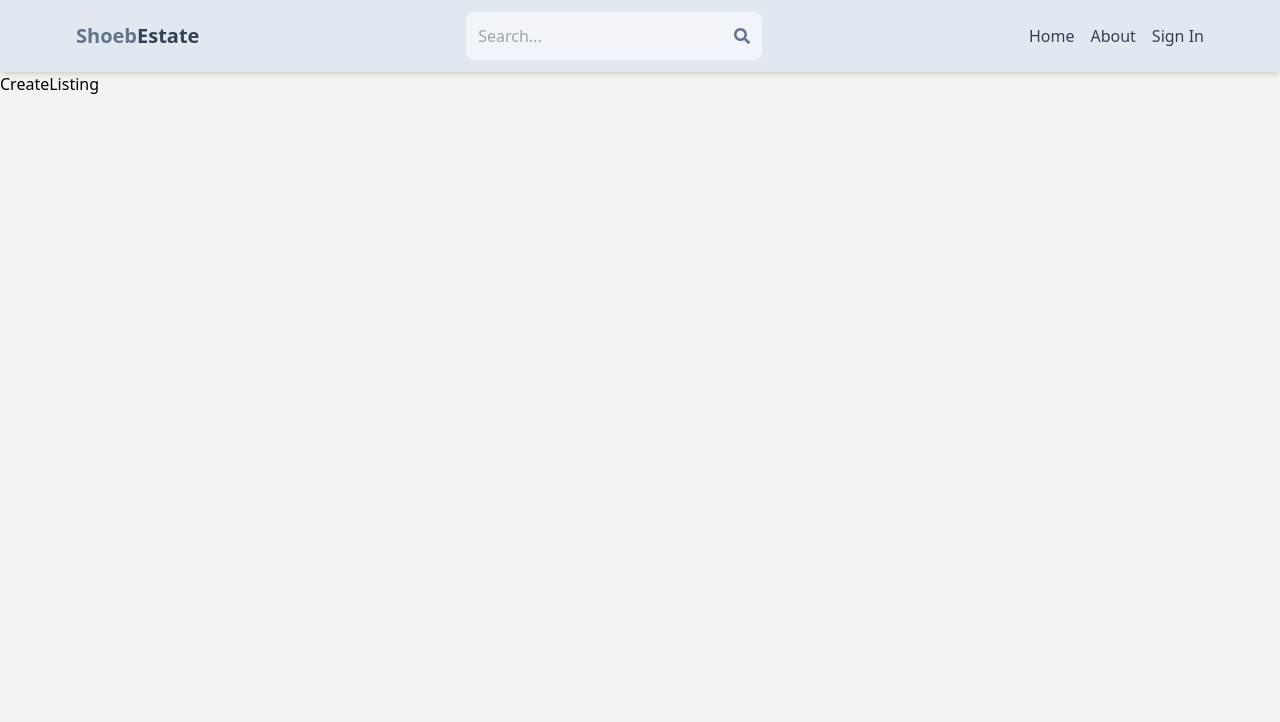
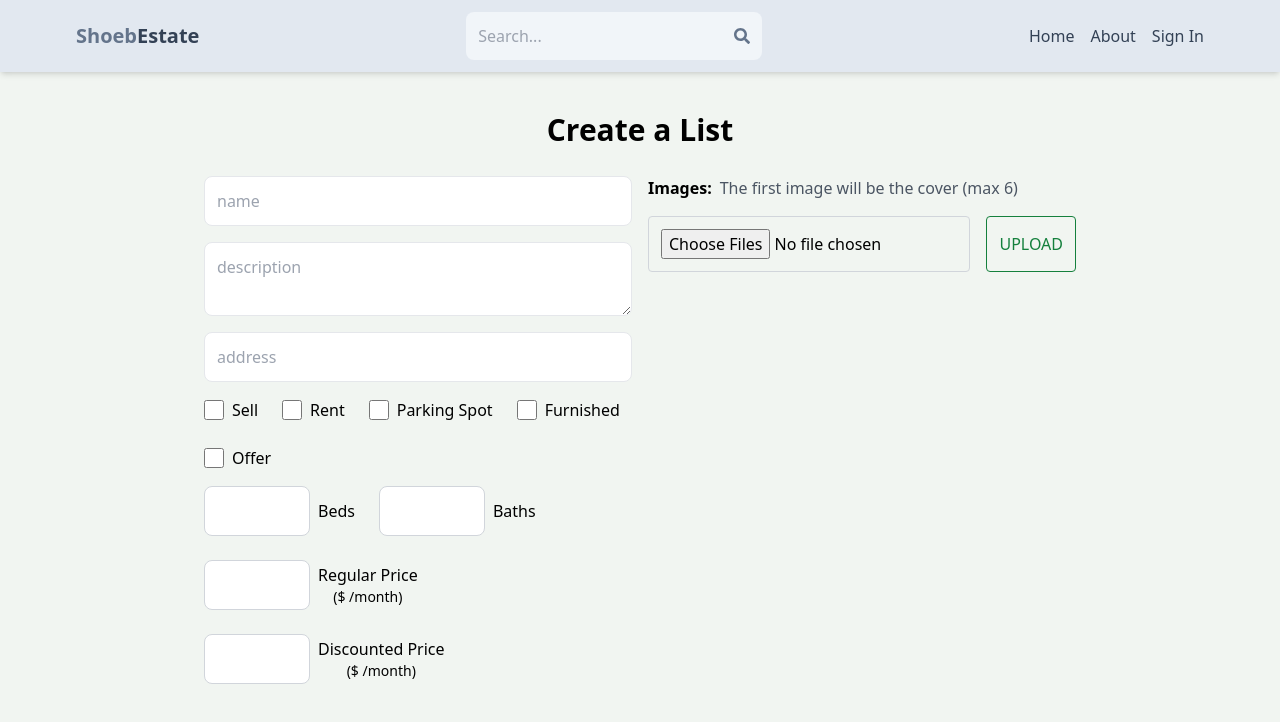
Before and after one commit to mdshoeb8147/estate, a React (Vite) app in the folder client/: page /create-listing in a window 1280 px wide. Shown: the top 722 px of the page. Built offline with nearby package versions, Linux system fonts and the light colour scheme.

Commit message:
listing ui

```diff
--- a/client/src/pages/CreateListing.jsx
+++ b/client/src/pages/CreateListing.jsx
@@ -1,4 +1,130 @@
 const CreateListing = () => {
-  return <div>CreateListing</div>;
+  return (
+    <main className="p-3 max-w-4xl mx-auto">
+      <h1 className="text-3xl font-semibold text-center my-7">Create a List</h1>
+      <form className="flex flex-col sm:flex-row gap-4">
+        <div className="flex flex-col gap-4 flex-1">
+          <input
+            type="text"
+            placeholder="name"
+            className="border p-3 rounded-lg "
+            id="name"
+            maxLength="62"
+            minLength="10"
+            required
+          />
+          <textarea
+            type="text"
+            placeholder="description"
+            className="border p-3 rounded-lg "
+            id="description"
+            required
+          />
+          <input
+            type="text"
+            placeholder="address"
+            className="border p-3 rounded-lg "
+            id="name"
+            required
+          />
+          <div className="flex gap-6 flex-wrap">
+            <div className="flex gap-2">
+              <input type="checkbox" id="sale" className="w-5" />
+              <span>Sell</span>
+            </div>
+            <div className="flex gap-2">
+              <input type="checkbox" id="rent" className="w-5" />
+              <span>Rent</span>
+            </div>
+            <div className="flex gap-2">
+              <input type="checkbox" id="parking" className="w-5" />
+              <span>Parking Spot</span>
+            </div>
+            <div className="flex gap-2">
+              <input type="checkbox" id="furnished" className="w-5" />
+              <span>Furnished</span>
+            </div>
+            <div className="flex gap-2">
+              <input type="checkbox" id="offer" className="w-5" />
+              <span>Offer</span>
+            </div>
+          </div>
+          <div className="flex flex-wrap gap-6">
+            <div className="flex items-center gap-2">
+              <input
+                type="number"
+                id="bedrooms"
+                min="1"
+                max="10"
+                required
+                className="p-3 border border-gray-300 rounded-lg"
+              />
+              <p>Beds</p>
+            </div>
+            <div className="flex items-center gap-2">
+              <input
+                type="number"
+                id="bathrooms"
+                min="1"
+                max="10"
+                required
+                className="p-3 border border-gray-300 rounded-lg"
+              />
+              <p>Baths</p>
+            </div>
+            <div className="flex items-center gap-2">
+              <input
+                type="number"
+                id="regularPrice"
+                min="1"
+                max="10"
+                required
+                className="p-3 border border-gray-300 rounded-lg"
+              />
+              <div className="flex flex-col items-center">
+                <p>Regular Price</p>
+                <span className="text-sm">($ /month)</span>
+              </div>
+            </div>
+            <div className="flex items-center gap-2">
+              <input
+                type="number"
+                id="discountPrice"
+                min="1"
+                max="10"
+                required
+                className="p-3 border border-gray-300 rounded-lg"
+              />
+              <div className="flex flex-col items-center">
+                <p>Discounted Price</p>
+                <span className="text-sm">($ /month)</span>
+              </div>
+            </div>
+          </div>
+        </div>
+        <div className="flex flex-col flex-1 gap-4">
+          <p className="font-semibold">
+            Images:
+            <span className="font-normal text-gray-600 ml-2">
+              The first image will be the cover (max 6)
+            </span>
+          </p>
+          <div className="flex gap-4">
+            <input
+              className="p-3 border border-gray-300 rounded w-full "
+              type="file"
+              id="images"
+              multiple
+              accept="image/*"
+              required
+            />
+            <button className="p-3 text-green-700 border border-green-700 rounded uppercase hover:shadow-lg disabled:opacity-80">
+              Upload
+            </button>
+          </div>
+        </div>
+      </form>
+    </main>
+  );
 };
 export default CreateListing;
```
